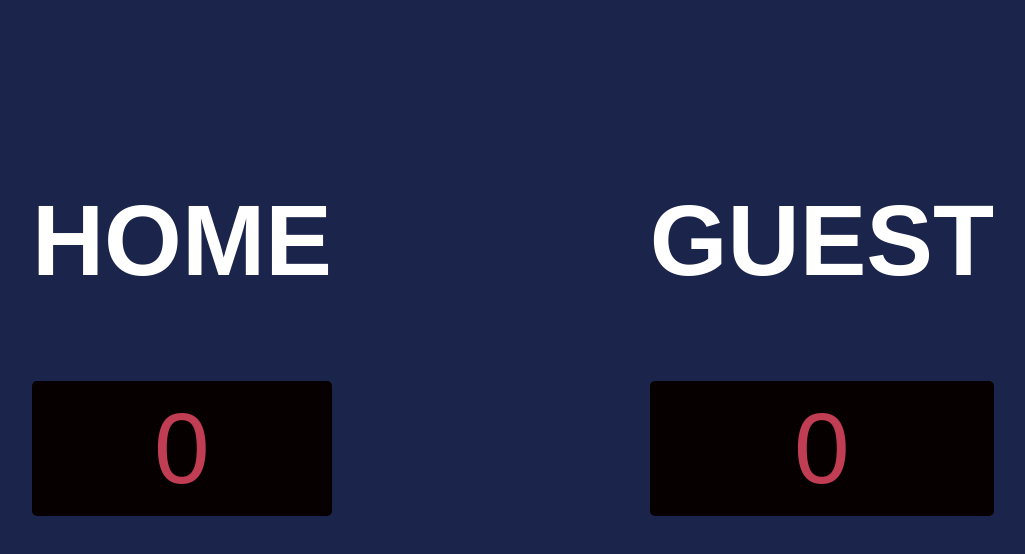
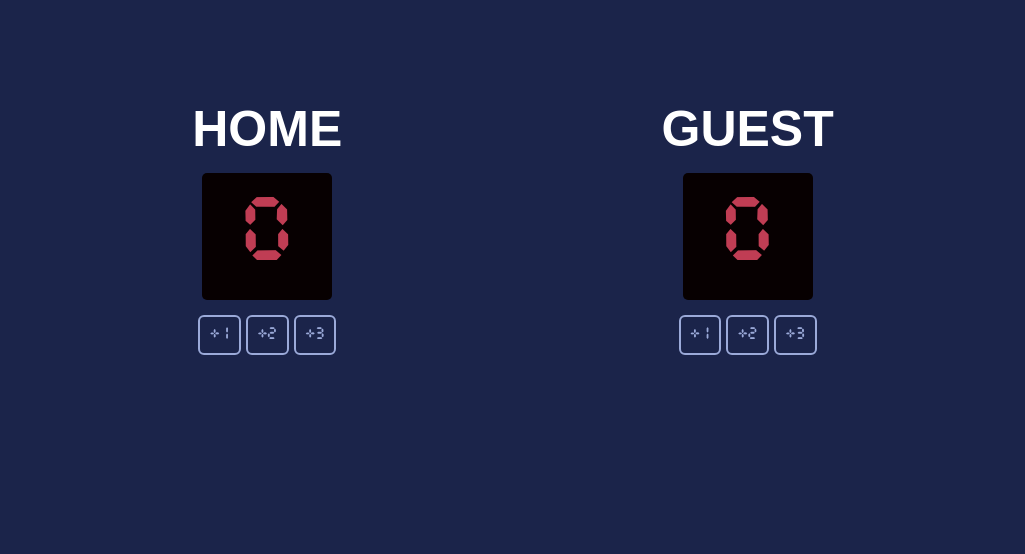
Before and after one commit to codeharman/Basketball-Scoreboard, a plain HTML site: page index.html in a window 1280 px wide. Shown: the whole page, without its empty margins (127-1152 px from the left). Drawn offline with Linux system fonts and the light colour scheme.

Commit message:
Custom font added and HTML CSS are updated with the final version

```diff
--- a/index.html
+++ b/index.html
@@ -8,14 +8,35 @@
   <link rel="stylesheet" type="text/css" href="./styles.css">
 </head>
 <body>
+
+  <!-- Main body -->
+
   <main id="main">
+
+    <!-- Home section -->
     <div class="home">
       <h2 class="home-header">HOME</h2>
-      <h3 id="home-countBtn">0</h3>
+      <p class="home-countBtn" aria-label="Home team score">0</p>
+
+      <!-- Home Buttons -->
+       <div class="home-buttoncontainer">
+        <button id="home-plus-one">+1</button>
+        <button id="home-plus-two">+2</button>
+        <button id="home-plus-three">+3</button>
+      </div>
     </div>
+
+    <!-- Guest section -->
     <div class="guest">
       <h2 class="guest-header">GUEST</h2>
-      <h3 id="guest-countBtn">0</h3>
+      <p class="guest-countBtn" aria-label="Guest team score">0</p>
+
+      <!-- Guest Button -->
+       <div class="guest-buttoncontainer">
+        <button id="guest-plus-one">+1</button>
+        <button id="guest-plus-two">+2</button>
+        <button id="guest-plus-three">+3</button>
+      </div>
     </div>
   </main>
 </body>
--- a/styles.css
+++ b/styles.css
@@ -1,35 +1,74 @@
+/* Custom Font */
+
+@font-face {
+  font-family: 'myFont';
+  src: url('./cursed-timer-ulil-font/CursedTimerUlil-Aznm.ttf') format('truetype');
+  font-weight: normal;
+  font-style: normal;
+}
+
+
 /* Body here */
 
 body {
   background-color: #1b244a;
-  margin: 0;
+  margin: 100px 0px 0px 0px;
   font-family: Arial, Helvetica, sans-serif;
-  margin-top: 100px;
 }
+
 
 /* Main here */
 
 #main {
   display: flex;
-  justify-content: space-around;
+  justify-content: space-evenly;
   text-align: center;
   color: white;
 }
 
+.home, .guest {
+   display: flex;
+  flex-direction: column; /* stack vertically */
+  align-items: center;
+  gap: 15px;
+}
+
 /* Home and Guest text size */
 .home-header, .guest-header {
-  font-size: 100px;
+  font-size: 50px;
+  margin: 0;
 }
 
 /* Home and Guest count button */
 
-#home-countBtn, #guest-countBtn {
-  all: unset;
-  display: block;
-  text-align: center;
+.home-countBtn, .guest-countBtn {
+  font-family: 'myFont';
+  display: inline-block;
   background-color: #070001;
   color: #c03d54;
-  font-size: 100px;
+  font-size: 80px;
   border-radius: 5px;
-  padding: 10px 40px; /* Now you’ll see it */
+  padding: 20px 40px;
+  margin: 0;
 }
+
+/* Home and Guest container */
+
+.home-buttoncontainer, .guest-buttoncontainer {
+  display: flex;
+  justify-content: center;
+  gap: 5px
+}
+
+/* Home and Guest team score button */
+
+#home-plus-one, #home-plus-two, #home-plus-three, #guest-plus-one, #guest-plus-two, #guest-plus-three {
+  font-family: 'myFont';
+  font-size: 15px;
+  padding: 10px 10px;
+  color: #9baad9;
+  background-color: #1b244a;
+  border: 2px solid #9baad9;
+  border-radius: 6px;
+  cursor: pointer;
+}
```
Also changed, not shown: cursed-timer-ulil-font/CursedTimerUlil-Aznm.ttf (added), cursed-timer-ulil-font/info.txt (added), cursed-timer-ulil-font/misc/Cursed Timer Description.txt (added).
